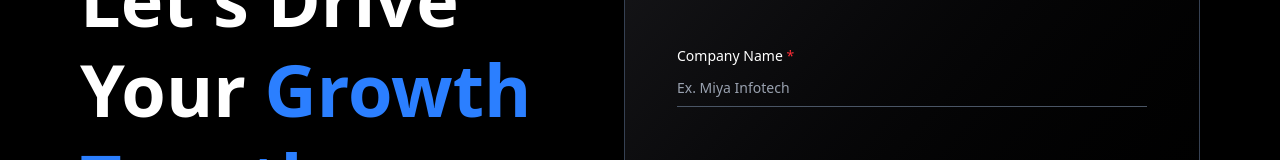
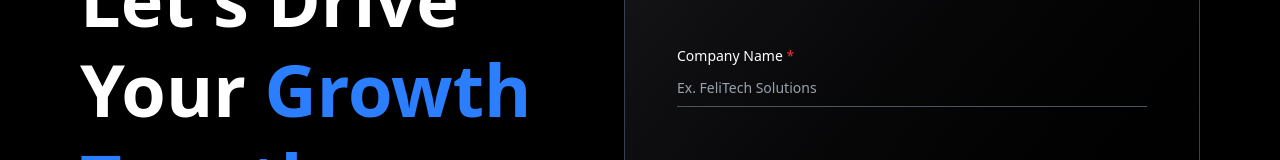
Before and after one commit to AyaadChouhan/FeliTech-Solution-Portfolio, a React (Vite) app: page /contact in a window 1280 px wide. Shown: the part 212-372 px from the top of the page. Built offline with nearby package versions, Linux system fonts and the light colour scheme.

Commit message:
Update index.jsx

```diff
--- a/src/Components/Contact/index.jsx
+++ b/src/Components/Contact/index.jsx
@@ -132,7 +132,7 @@ function Contact() {
                 value={formData.company}
                 onChange={handleChange}
                 type="text"
-                placeholder="Ex. Miya Infotech"
+                placeholder="Ex. FeliTech Solutions"
                 className="w-full bg-transparent border-b border-gray-600 focus:outline-none focus:border-white py-2 text-sm placeholder-gray-400"
               />
             </div>
```
